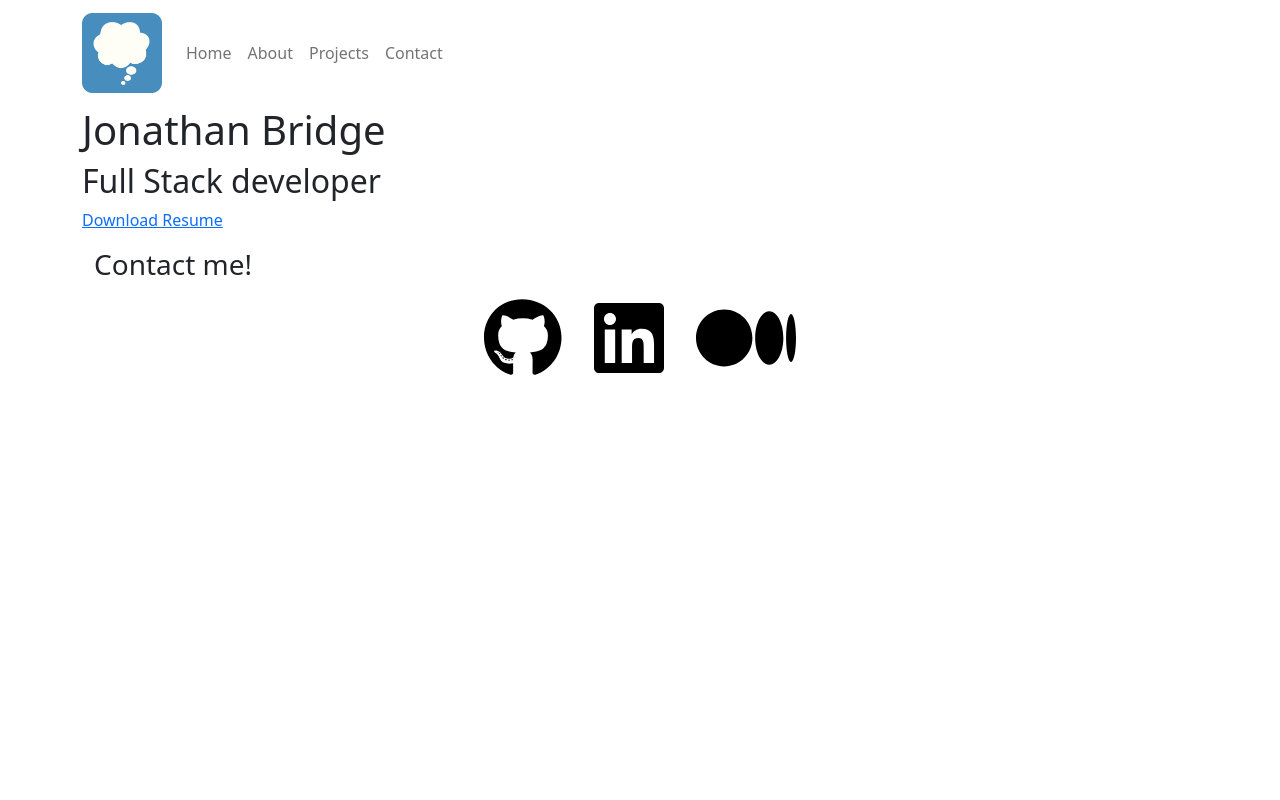
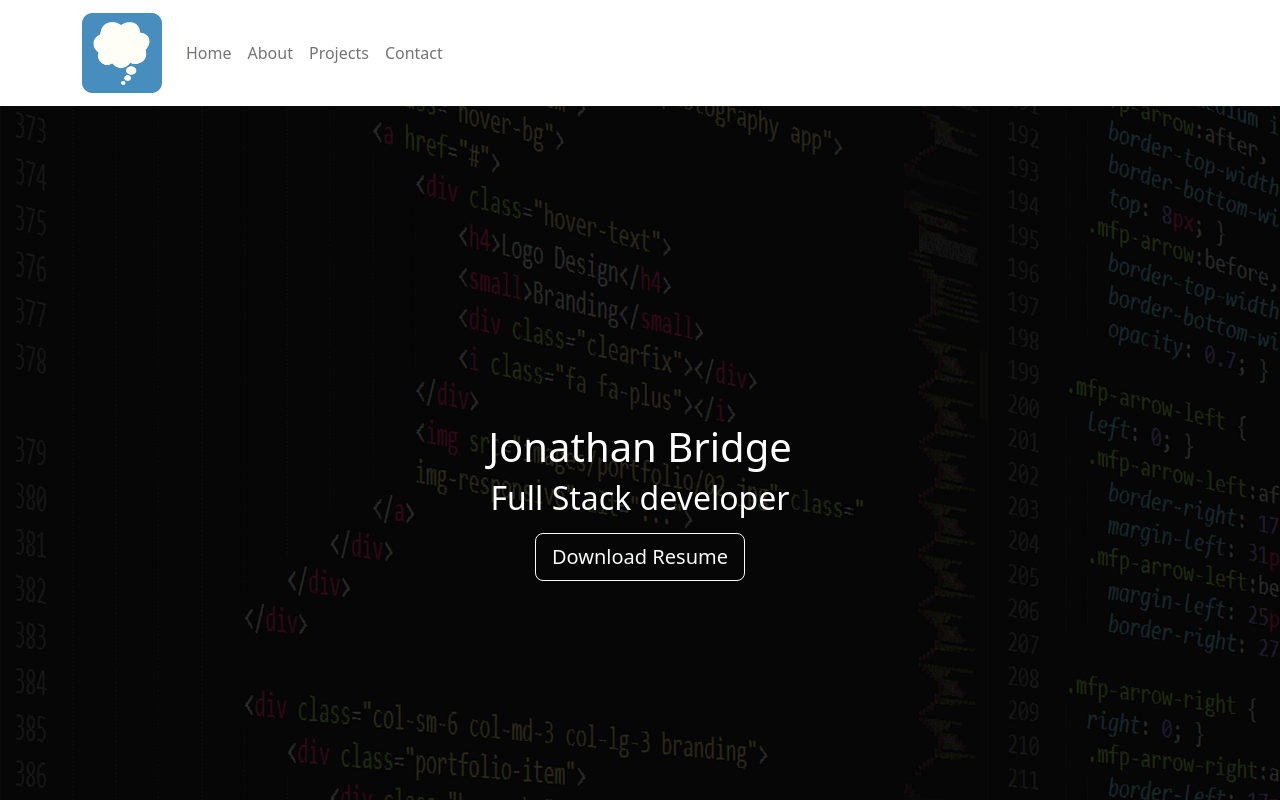
Before and after one commit to jvbridge/portfolio, a React (Create React App) app: page / in a window 1280 px wide. Shown: the top 800 px of the page. Built offline with nearby package versions, Linux system fonts and the light colour scheme.

Commit message:
main home content

```diff
--- a/src/pages/Home/index.tsx
+++ b/src/pages/Home/index.tsx
@@ -1,15 +1,48 @@
-import { Container } from 'react-bootstrap';
 import background from './assets/main_background.png';
 import resume from './assets/resume.pdf';
 
+const mask = {
+  backgroundColor: 'rgba(0, 0, 0, 0.8)',
+  backgroundRepeat: 'no-repeat',
+  backgroundSize: ' auto',
+  height: '100vh',
+};
+
+const backgroundImage = {
+  backgroundImage: `url(${background})`,
+  height: '100vh',
+};
+
 export default function Home() {
   return (
-    <Container>
-      <div>
-        <h1>Jonathan Bridge</h1>
-        <h2>Full Stack developer</h2>
-        <a href={resume}>Download Resume</a>
+    <div style={backgroundImage}>
+      <div style={mask} className="">
+        <div
+          className="container d-flex align-items-center justify-content-center text-center h-100"
+          style={{
+            color: 'white',
+            backgroundColor: 'rgba(0,0,0,0)',
+          }}
+        >
+          <div className="text-white">
+            <div id="lead">
+              <div id="lead-content">
+                <h1>Jonathan Bridge</h1>
+                <h2>Full Stack developer</h2>
+              </div>
+              <a
+                className="btn btn-outline-light btn-lg m-2"
+                href={resume}
+                role="button"
+                rel="noreferrer"
+                target="_blank"
+              >
+                Download Resume
+              </a>
+            </div>
+          </div>
+        </div>
       </div>
-    </Container>
+    </div>
   );
 }
```
